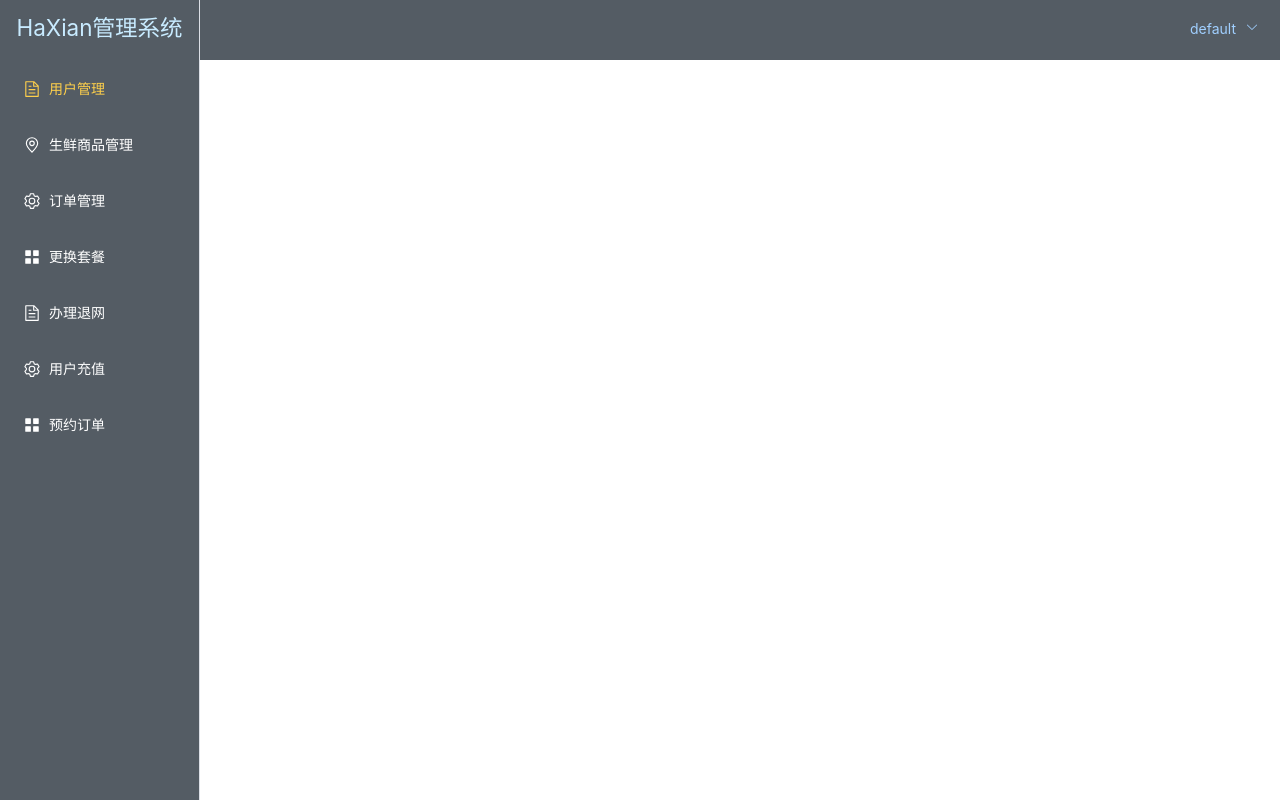
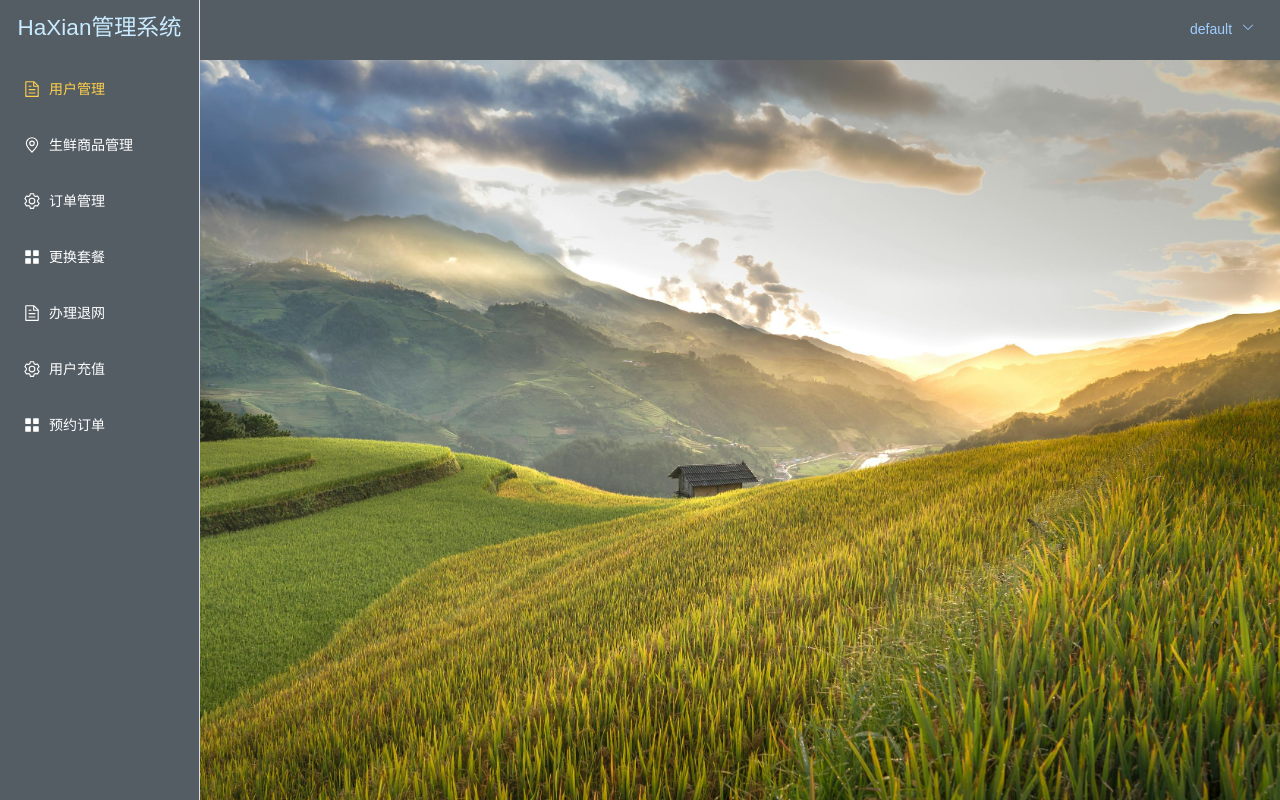
Before and after one commit to Do0oMores/HaXianWeb, a Vue app: page /admin in a window 1280 px wide. Built offline with nearby package versions, Linux system fonts and the light colour scheme; sample sign-in values are in the browser's storage.

Commit message:
背景图片

```diff
--- a/src/views/Admin.vue
+++ b/src/views/Admin.vue
@@ -134,4 +134,12 @@
 .flex-grow {
     flex-grow: 1;
 }
+
+body {
+  font-family: 'Arial', sans-serif;
+  margin: 0;
+  padding: 0;
+  background-image: url("../pic/UserIndexBackgroundImage/index3.jpg");
+  background-size: cover;
+}
 </style>
```
